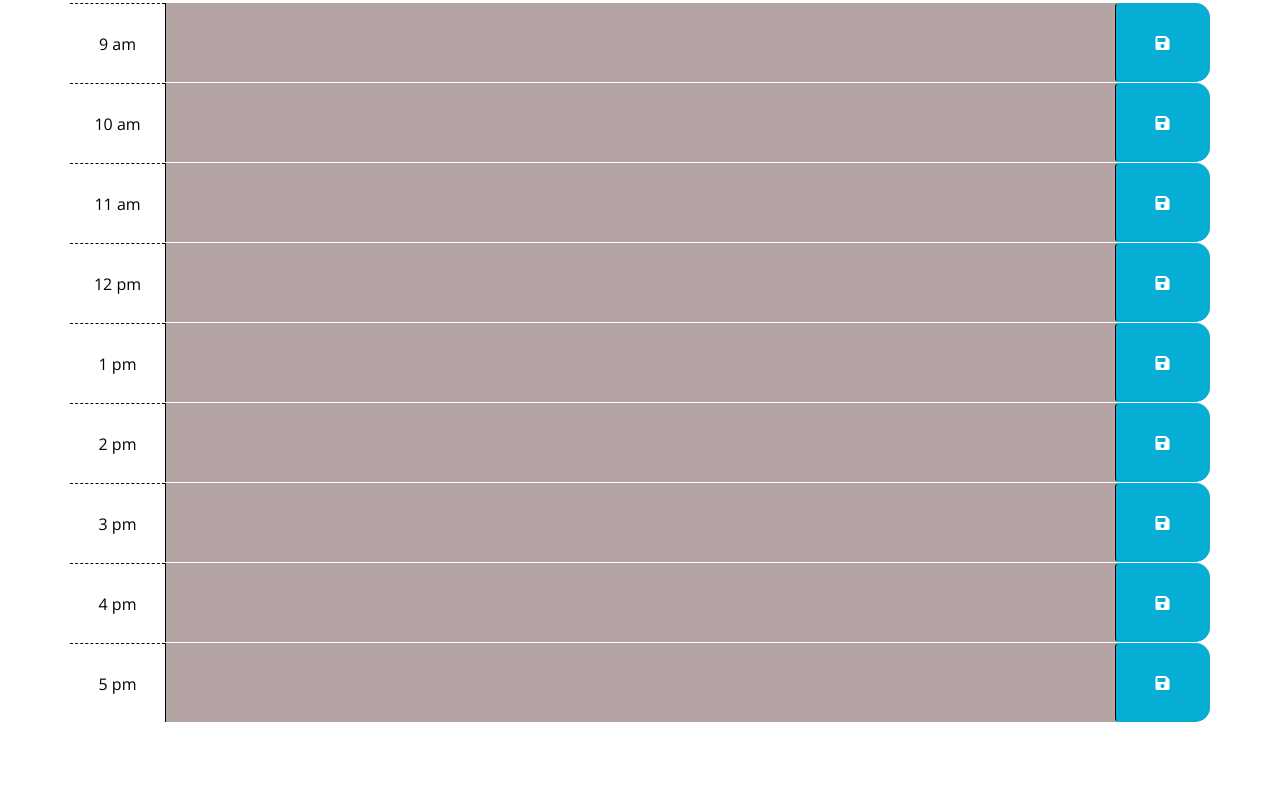
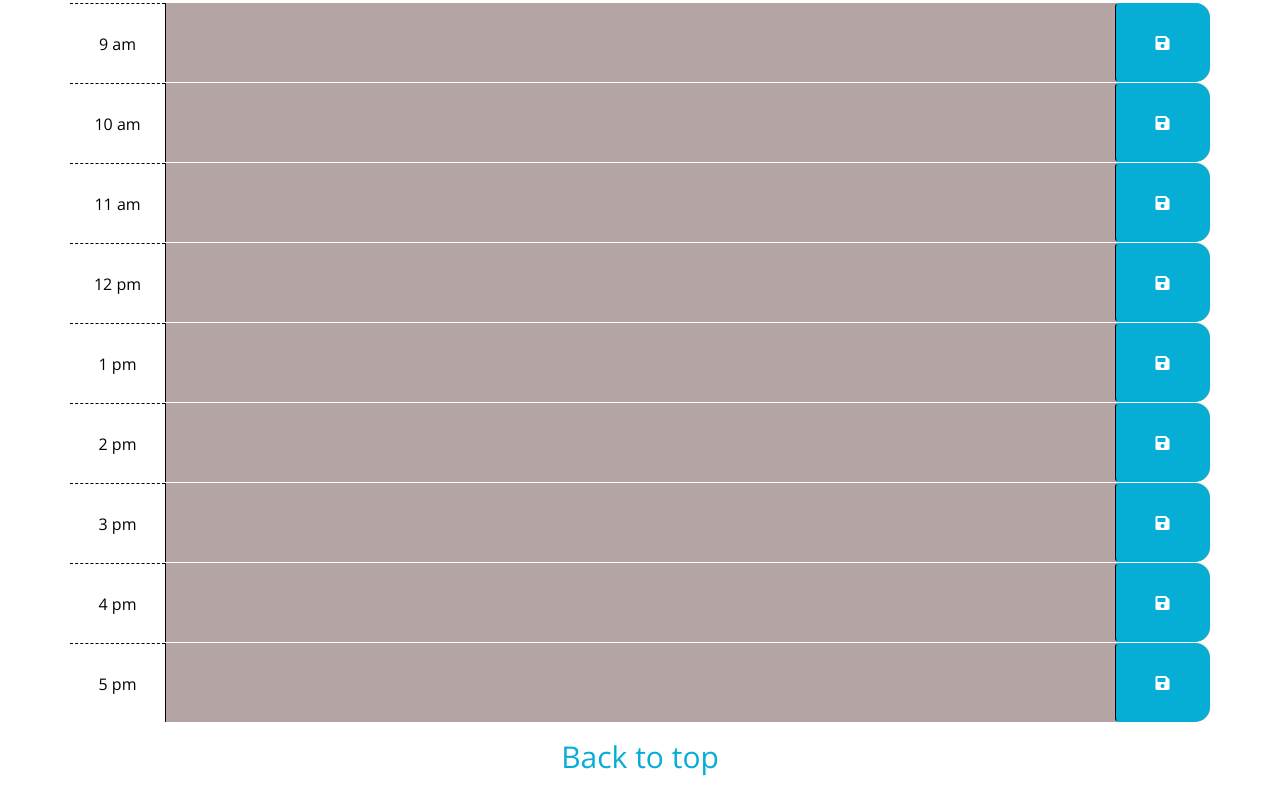
Before and after one commit to dre86dre/work-day-scheduler, a plain HTML site: page index.html in a window 1280 px wide. Shown: the part 398-1210 px from the top of the page. Before the commit the page ends 1120 px from the top, so only its background shows below. Drawn offline with nearby package versions, Linux system fonts and the light colour scheme.

Commit message:
scroll button added at bottom of html

```diff
--- a/assets/script.js
+++ b/assets/script.js
@@ -1,5 +1,8 @@
 // jQuery to change title colour:
 $('.display-3').css('color', '#06aed5');
+
+// jQuery to change footer colour:
+$('.upTop').css('color', '#06aed5');
 
 // Code displaying todays date (day, month, year):
 var todaysDate = moment().format('dddd, MMM Do YYYY - h:mm a');
@@ -43,8 +46,6 @@ $(document).ready(function() {
         })
     }
 
-    Tracker();
-
     // Code that gets input from the local storage:
     $("#clock9 .description").val(localStorage.getItem("clock9"));
     $("#clock10 .description").val(localStorage.getItem("clock10"));
@@ -55,4 +56,6 @@ $(document).ready(function() {
     $("#clock15 .description").val(localStorage.getItem("clock15"));
     $("#clock16 .description").val(localStorage.getItem("clock16"));
     $("#clock17 .description").val(localStorage.getItem("clock17"));
+
+    Tracker();
 })
--- a/assets/style.css
+++ b/assets/style.css
@@ -69,3 +69,14 @@ textarea {
   font-size: 20px;
   transition: all 0.3s ease-in-out;
 }
+
+html {
+  scroll-behavior: smooth;
+}
+
+footer {
+  text-align: center;
+  font-size: 30px;
+  border-top: 20px solid white;
+  border-bottom: 40px solid white;
+}
--- a/index.html
+++ b/index.html
@@ -107,6 +107,10 @@
 
         </div>
 
+        <footer id="footer">
+            <a class="upTop" href="#header">Back to top</a>
+        </footer>
+
         <script src="https://cdnjs.cloudflare.com/ajax/libs/jquery/3.2.1/jquery.min.js"></script>
         <script src="https://cdnjs.cloudflare.com/ajax/libs/moment.js/2.24.0/moment.min.js"></script>
         <script src="./assets/script.js"></script>
```
